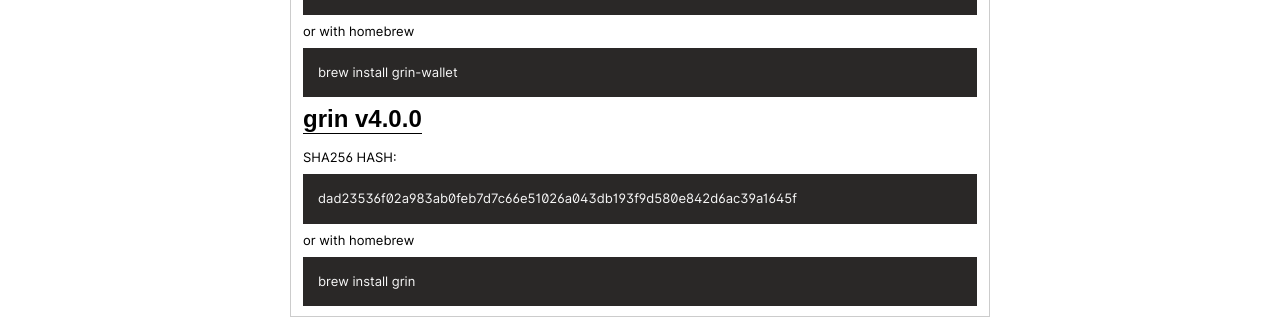
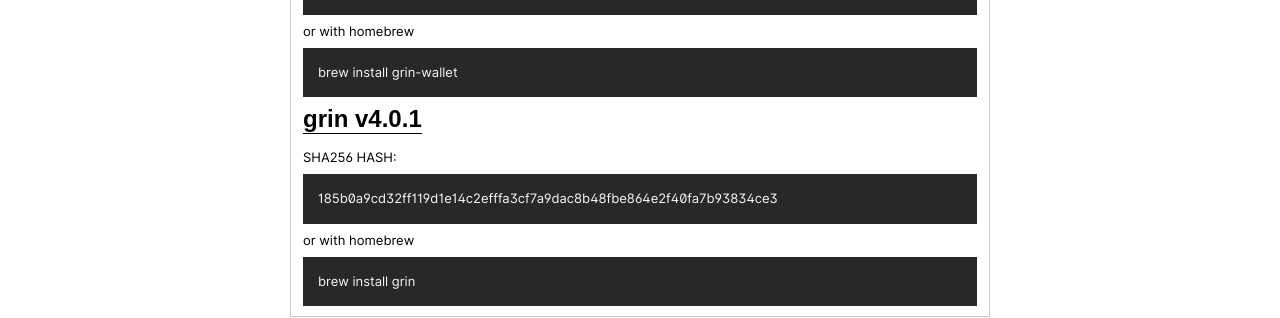
Before and after one commit to mimblewimble/site, a Jekyll site: the page built from download.html, in a window 1280 px wide and 900 px high. Shown: the part 391-709 px from the top of the window. Built offline with Jekyll 4.4.1, drawn with Linux system fonts in a browser that asks for light colours; nearby versions of some CDN libraries.

Commit message:
bump Grin node v4.0.1 and add SHA256 hashes

```diff
--- a/download.html
+++ b/download.html
@@ -29,11 +29,11 @@
         <div class="codebox">
           25108E0BF17766E3D4B83BCFF66371F712FF850F6E0E7F563E8F070575AFE8CA
         </div>
-        <h3> <a href="https://github.com/mimblewimble/grin/releases/download/v4.0.0/grin-v4.0.0-win-x64.zip">grin
-            v4.0.0</a></h3>
+        <h3> <a href="https://github.com/mimblewimble/grin/releases/download/v4.0.1/grin-v4.0.1-win-x64.zip">grin
+            v4.0.1</a></h3>
         <div class="codebox-heading">SHA256 HASH:</div>
         <div class="codebox">
-          960371BB7B4A6C5A47E284B1B4546EFDD027623E362838CCAF85B2931023ABBB
+          3EE60A2180E4FBCC638166CDCC2415F9BA17F2BE0E6312ACE8148FA722FAFEF7
         </div>
       </div>
 
@@ -49,11 +49,11 @@
         <div class="codebox">
           brew install grin-wallet
         </div>
-        <h3><a href="https://github.com/mimblewimble/grin/releases/download/v4.0.0/grin-v4.0.0-macos.tar.gz">grin
-            v4.0.0</a></h3>
+        <h3><a href="https://github.com/mimblewimble/grin/releases/download/v4.0.1/grin-v4.0.1-macos.tar.gz">grin
+            v4.0.1</a></h3>
         <div class="codebox-heading">SHA256 HASH:</div>
         <div class="codebox">
-          dad23536f02a983ab0feb7d7c66e51026a043db193f9d580e842d6ac39a1645f
+          185b0a9cd32ff119d1e14c2efffa3cf7a9dac8b48fbe864e2f40fa7b93834ce3
         </div>
         <div class="codebox-heading">or with homebrew</div>
         <div class="codebox">
@@ -69,11 +69,11 @@
         <div class="codebox">
           5a8762a7307243d8767962d23407bd74e38127ef9bd97c1c4a79b38655a23b7f
         </div>
-        <h3> <a href="https://github.com/mimblewimble/grin/releases/download/v4.0.0/grin-v4.0.0-linux-amd64.tar.gz">grin
-            v4.0.0</a></h3>
+        <h3> <a href="https://github.com/mimblewimble/grin/releases/download/v4.0.1/grin-v4.0.1-linux-amd64.tar.gz">grin
+            v4.0.1</a></h3>
         <div class="codebox-heading">SHA256 HASH:</div>
         <div class="codebox">
-          6141123daf33370ca84245aee6346a839f2bb2c05f0e271f9e4ad563aa81b769
+          1bbc0ae41b3fbf21aad1a58b655385f9ebacc7ef99f83a4f6d078f149e7d67f5
         </div>
 	<div class="codebox-heading">or using <a href="https://snapcraft.io/grin">snap</a> install grin and grin-wallet with one command</div>
         <div class="codebox">
--- a/index.html
+++ b/index.html
@@ -8,7 +8,7 @@
       <div>
         <span class="section-1-grin">GRiN</span>
         <span class="section-1-v">v</span>
-        <span class="section-1-version">4.0.0</span>
+        <span class="section-1-version">4.0.1</span>
       </div>
       <p class="section-1-text">Electronic transactions for all.
         Without censorship or restrictions.
```
